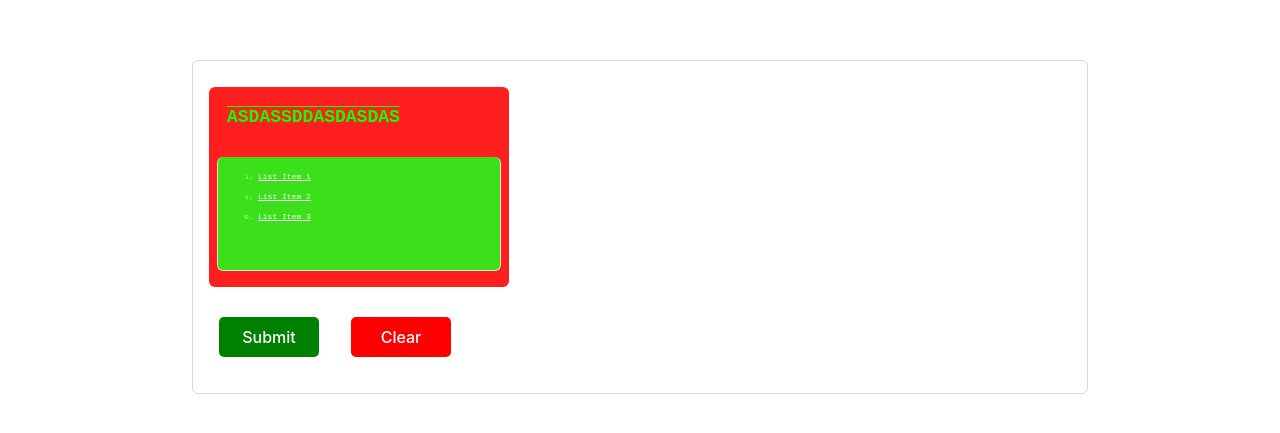
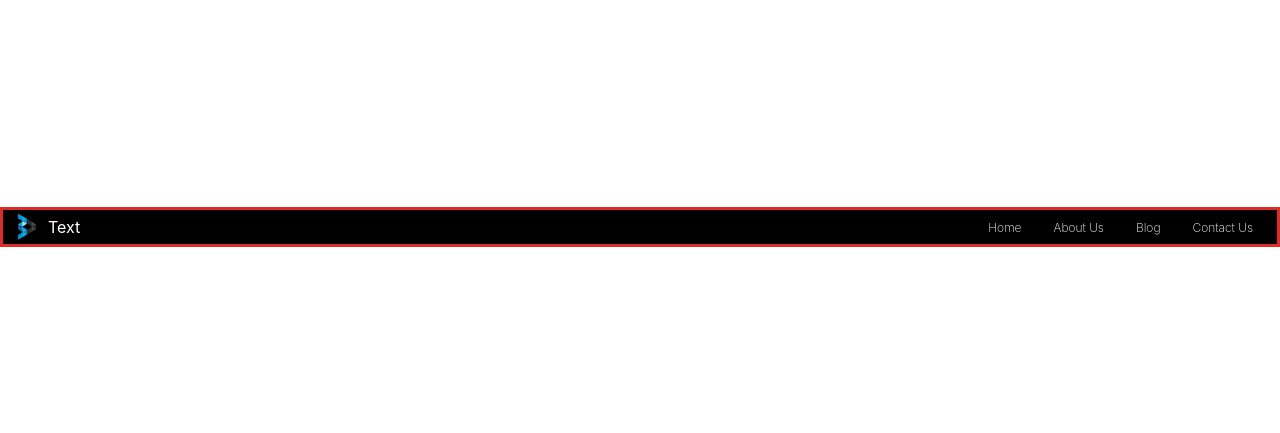
Before and after one commit to jshah3821/dynamic-form-for-project, a React (Vite) app: page / in a window 1280 px wide. Shown: the part 173-606 px from the top of the page. Built offline with nearby package versions, Linux system fonts and the light colour scheme.

Commit message:
header element preview changes completed

```diff
--- a/src/App.jsx
+++ b/src/App.jsx
@@ -20,8 +20,8 @@ function App() {
   }
   return (
     <>
-      <FormBuilder jsonData={removeQuotesFromKeys(json)} />
-      {/* <PageBuilder jsonData={removeQuotesFromKeys(json)} /> */}
+      {/* <FormBuilder jsonData={removeQuotesFromKeys(json)} /> */}
+      <PageBuilder jsonData={removeQuotesFromKeys(json)} />
     </>
   );
 }
--- a/src/components/Elements/Header/HeaderElement.tsx
+++ b/src/components/Elements/Header/HeaderElement.tsx
@@ -1,6 +1,7 @@
 import React from "react";
+import { bvLogo } from "../assets/bvLogo64";
+import { removeKeyInObject } from "../utils/removeKeyInObject";
 import "./headerStyles.css";
-import { bvLogo } from "../assets/bvLogo64";
 
 const HeaderElement = ({ headerProps }) => {
   function replaceRoute(url) {
@@ -12,15 +13,26 @@ const HeaderElement = ({ headerProps }) => {
   }
 
   const styles = headerProps?.properties?.style;
+
+  const menuItemTextStyle = {
+    color: styles?.color,
+    fontSize: styles?.fontSize,
+    fontStyle: styles?.fontStyle,
+    fontFamily: styles?.fontFamily,
+    fontWeight: styles?.fontWeight,
+    textAlign: styles?.textAlign,
+    textDecoration: styles?.textDecoration,
+    textTransform: styles?.textTransform,
+  };
+
   return (
     <div
-      className="header_styles header_container_package flex items-center justify-between p05 width-100"
-      style={styles}
+      className="header_styles header_container_package flex items-center justify-between"
+      style={removeKeyInObject(styles, menuItemTextStyle)}
     >
       <div
         onClick={() => replaceRoute("/")}
         className="flex items-center pointer"
-        style={headerProps?.properties?.logoStyle}
       >
         <img
           src={
@@ -33,9 +45,9 @@ const HeaderElement = ({ headerProps }) => {
         />
         <p
           className="camelCase icon-black ml1"
-          style={headerProps?.properties?.headerDetails?.logoStyleProp}
+          style={headerProps?.properties?.headerDetails?.logoStyle}
         >
-          {headerProps.properties.headerDetails.text || "text"}
+          {headerProps.properties.headerDetails.headerLabel || "text"}
         </p>
       </div>
       <div className="flex items-center">
@@ -45,7 +57,7 @@ const HeaderElement = ({ headerProps }) => {
               <li
                 onClick={() => replaceRoute(item?.link)}
                 className="p2 header_link pointer"
-                style={{ fontSize: styles?.fontSize, color: styles?.color }}
+                style={menuItemTextStyle}
                 key={i}
               >
                 {item?.name ?? "Add Menu Item "}
--- a/src/components/Elements/Header/headerStyles.css
+++ b/src/components/Elements/Header/headerStyles.css
@@ -5,14 +5,15 @@
   margin-bottom: 10px;
 }
 .header_container_package {
-  /* position: fixed; */
   top: 0;
   left: 0;
   background-color: #333;
   color: #fff;
   padding: 0px 10px;
   z-index: 1000;
+  padding: 0.5rem;
 }
+
 .header_styles {
   height: 40px;
   background-color: rgb(51, 51, 51);
@@ -67,21 +68,21 @@
 .menu_div_scroll {
   height: auto;
   overflow-y: auto;
+}
 
-  &::-webkit-scrollbar {
+.menu_div_scroll::-webkit-scrollbar {
   width: 3px;
   margin-left: 5px;
 }
 
-  &::-webkit-scrollbar-thumb {
+.menu_div_scroll::-webkit-scrollbar-thumb {
   background-color: #888;
   border-radius: 3px;
 }
 
-  &::-webkit-scrollbar-track {
+.menu_div_scroll ::-webkit-scrollbar-track {
   background-color: #eee;
   border-radius: 3px;
-  }
 }
 
 .name_and_icon_wrapper {
@@ -131,6 +132,6 @@
   list-style: none;
 }
 
-.ul-styles{
-  font-size: 12px
+.ul-styles {
+  font-size: 12px;
 }
--- a/src/data.json
+++ b/src/data.json
@@ -1,82 +1,47 @@
 [
   {
-    "selectionType": "form",
-    "id": "F6l12HD-rTZh1sWUePash",
-    "type": "element",
-    "subType": "list",
+    "selectionType": "page",
+    "id": "womVGCLQf91u5414xh4n1",
+    "type": "component",
+    "subType": "header",
     "properties": {
-      "type": "Text",
-      "name": "Name",
-      "label": "asdassddasdasdas",
+      "headerDetails": {
+        "imageDetails": "",
+        "headerLabel": "Text",
+        "logoStyle": { "color": "#ffffff", "fontSize": "16px" }
+      },
+      "menuDetails": [
+        { "name": "home", "link": "/home" },
+        { "name": "about us", "link": "/aboutUs" },
+        { "name": "blog", "link": "/blog" },
+        { "name": "contact us", "link": "/contactUs" }
+      ],
       "style": {
-        "height": "400px",
-        "width": "100%",
-        "backgroundColor": "#ff1f1f",
-        "color": "#11ff00",
-        "borderRadius": "6px",
-        "paddingTop": "10px",
-        "marginTop": "10px",
-        "fontSize": "18px",
-        "fontStyle": "",
-        "fontFamily": "monospace",
-        "fontWeight": "900",
-        "textAlign": "",
-        "textDecoration": "overline",
-        "textTransform": "uppercase",
-        "ratio": "",
+        "backgroundColor": "#000000",
+        "height": "40px",
+        "width": "",
+        "paddingTop": "",
+        "marginTop": "",
+        "maxWidth": "",
         "minWidth": "",
+        "maxHeight": "",
         "minHeight": "",
-        "maxWidth": "300px",
-        "maxHeight": "200px",
-        "objectFit": "contain"
-      },
-      "listStyle": {
-        "height": "100%",
-        "width": "200px",
-        "backgroundColor": "#3be01a",
-        "color": "white",
-        "paddingTop": "10px",
-        "marginTop": "20px",
-        "fontSize": "8px",
-        "fontStyle": "",
-        "fontFamily": "monospace",
+        "fontSize": "12px",
+        "lineHeight": "1px",
+        "color": "#ffffff",
+        "fontStyle": "normal",
+        "fontFamily": "",
         "fontWeight": "200",
-        "textAlign": "",
-        "textDecoration": "underline",
+        "textAlign": "start",
+        "textDecoration": "",
         "textTransform": "capitalize",
-        "ratio": "",
-        "minWidth": "100%",
-        "minHeight": "",
-        "maxWidth": "100%",
-        "maxHeight": "300px",
-        "objectFit": "contain",
-        "listStyle": "bengali",
-        "borderWidth": "1px",
+        "overflow": "",
+        "isBorder": "",
+        "borderWidth": "3px",
         "borderStyle": "solid",
-        "borderColor": "#dddddd",
-        "borderTopWidth": "0px",
-        "borderTopStyle": "solid",
-        "borderTopColor": "#dddddd",
-        "borderRightWidth": "1px",
-        "borderRightStyle": "solid",
-        "borderRightColor": "#dddddd",
-        "borderBottomWidth": "1px",
-        "borderBottomStyle": "solid",
-        "borderBottomColor": "#dddddd",
-        "borderLeftWidth": "1px",
-        "borderLeftStyle": "solid",
-        "borderLeftColor": "#dddddd",
-        "borderTopLeftRadius": "6px",
-        "borderTopRightRadius": "6px",
-        "borderBottomLeftRadius": "6px",
-        "borderBottomRightRadius": "6px",
-        "borderRadius": "6px"
-      },
-      "listItemDetails": [
-        { "name": "List Item 1" },
-        { "name": "List Item 2" },
-        { "name": "List Item 3" }
-      ]
+        "borderColor": "#df2a2a",
+        "borderRadius": "0px"
+      }
     },
     "formId": null,
     "surveyFormId": null,
```
Lines whose indentation alone changed are shown as unchanged.
